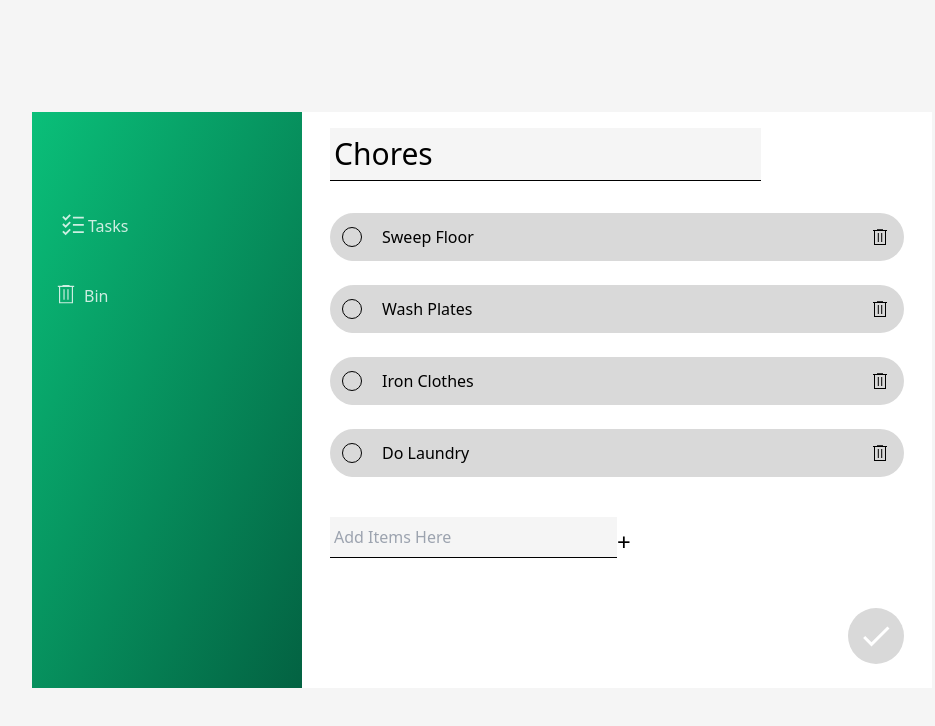
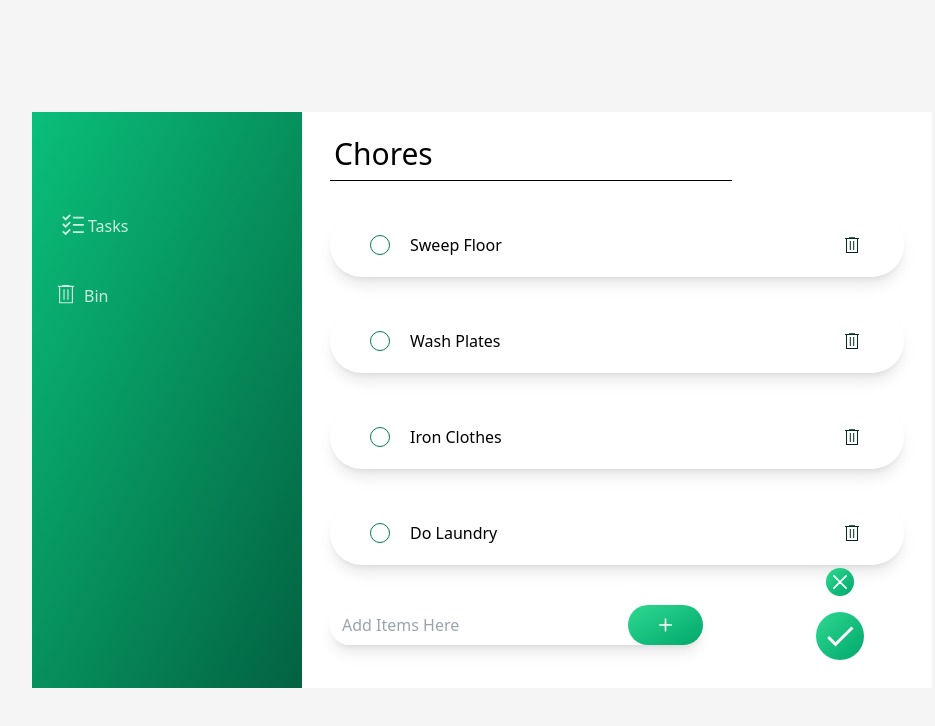
Before and after one commit to davidBen-Adeji/todo_app, a React (Vite) app: page /task in a window 1280 px wide. Shown: the top 726 px of the page, without its empty margins (158-1093 px from the left). Built offline with nearby package versions, Linux system fonts and the light colour scheme.

Commit message:
updated design

```diff
--- a/src/Components/Global/Form.jsx
+++ b/src/Components/Global/Form.jsx
@@ -1,4 +1,5 @@
 import { addTaskItemHandler, inputChangeHandler } from "../../util/functions";
+import AddImg from "../../assets/svg/add.svg";
 
 export default function Form({
   id,
@@ -14,10 +15,11 @@ export default function Form({
       onSubmit={(event) =>
         addTaskItemHandler(event, taskItem, setTaskItems, setTaskItem, setCheckedState, id)
       }
+      className="relative w-[65%] shadow-lg rounded-full"
     >
       <div className="flex items-end mt-10">
         <input
-          className=" bg-[#F5F5F5] w-[50%] border-b border-black py-2 px-1 capitalize outline-none"
+          className=" bg-white w-[80%] py-2 px-3 capitalize outline-none rounded-full"
           type="text"
           value={taskItem}
           placeholder="Add items here"
@@ -30,8 +32,8 @@ export default function Form({
             )
           }
         />
-        <button className=" text-2xl" type="submit">
-          +
+        <button className="absolute bg-gradient-to-br from-jade-400 to-jade-600 hover:from-jade-500 hover:to-jade-700 h-[100%] w-[20%] right-0 flex justify-center items-center rounded-full" type="submit">
+          <img src={AddImg} className="w-[50%] h-[50%]" alt="add item" />
         </button>
       </div>
     </form>
--- a/src/Components/Global/Item.jsx
+++ b/src/Components/Global/Item.jsx
@@ -11,8 +11,8 @@ export default function Item({
   let spanClass = "";
 
   if (checkedState) {
-    clickedLabelClass = " opacity-50";
-    spanClass = "block w-[70%] h-[70%] bg-black rounded-full cursor-pointer";
+    clickedLabelClass = "line-through hover:line-through opacity-50";
+    spanClass = "block w-[70%] h-[70%] bg-gradient-to-br from-jade-200 to-jade-400 rounded-full cursor-pointer";
   }
 
   const inputId = `checkbox_${Math.random()}`;
@@ -28,7 +28,7 @@ export default function Item({
       />{" "}
       <label
         htmlFor={inputId}
-        className="flex justify-center items-center w-5 h-5 border-black border rounded-full cursor-pointer"
+        className="flex justify-center items-center w-5 h-5 transition duration-200 hover:scale-110 focus:scale-110 border-jade-700 border rounded-full cursor-pointer"
       >
         <span className={`${spanClass}`}></span>
       </label>
--- a/src/Components/Global/TaskItem.jsx
+++ b/src/Components/Global/TaskItem.jsx
@@ -1,4 +1,4 @@
-import BinImg from "../../assets/svg/bin.svg";
+import BinImg from "../../assets/svg/bin-green.svg";
 import { deleteTaskItemHandler } from "../../util/functions";
 import Item from "./Item";
 
@@ -12,7 +12,7 @@ export default function TaskItem({
 }) {
   return (
     <li
-      className="relative bg-[#D9D9D9] mt-6 flex justify-between items-center gap-2 p-3 rounded-full"
+      className="relative mt-8 flex justify-between items-center gap-2 px-10 py-5 shadow-lg rounded-full"
     >
       <Item
         id={id}
--- a/src/Components/Global/TaskTitleInput.jsx
+++ b/src/Components/Global/TaskTitleInput.jsx
@@ -4,7 +4,7 @@ export default function TaskTitleInput({ title, setTaskTitle, setTaskItem }) {
   return (
     <div className="mt-4 mb-8">
       <input
-        className=" bg-[#F5F5F5] w-[75%] border-b border-black py-2 px-1 capitalize outline-none text-3xl"
+        className=" bg-white w-[70%] border-b border-black py-2 px-1 capitalize outline-none text-3xl"
         type="text"
         value={title}
         placeholder="Add title here"
--- a/src/Components/Header/CustomLink.jsx
+++ b/src/Components/Header/CustomLink.jsx
@@ -1,4 +1,5 @@
 import { useResolvedPath, useMatch, Link } from "react-router-dom";
+import { removeNewId } from "../../util/functions";
 
 export default function CustomLink({ to, children }) {
   const resolvedPath = useResolvedPath(to);
@@ -7,16 +8,6 @@ export default function CustomLink({ to, children }) {
     "opacity-80";
   if (isActive) {
     opacityClass = "opacity-100";
-  }
-  // an id is automatically generated when create new task link is clicked on
-  // this removes the id if the operation is cancelled
-  function removeNewId() {
-    if ( !JSON.parse(localStorage.getItem("newId")) ) return;
-
-    const id = JSON.parse(localStorage.getItem("newId"));
-    localStorage.removeItem(`${id}_items`);
-    localStorage.removeItem(`${id}_checkedState`);
-    localStorage.removeItem("newId");
   }
 
   return (
--- a/src/Components/NewTask/NewTask.jsx
+++ b/src/Components/NewTask/NewTask.jsx
@@ -1,9 +1,11 @@
 import { useState } from "react";
 import { Link } from "react-router-dom";
 import DoneImg from "../../assets/svg/done.svg";
+import CancelImg from "../../assets/svg/cancel.svg";
 import TaskTitleInput from "../Global/TaskTitleInput.jsx";
 import TaskItems from "../Global/TaskItems.jsx";
 import Form from "../Global/Form.jsx";
+import { removeNewId } from "../../util/functions.js";
 
 export default function NewTask({ onAddTask }) {
   const [taskTitle, setTaskTitle] = useState("");
@@ -46,13 +48,19 @@ export default function NewTask({ onAddTask }) {
         setTaskItems={setTaskItems}
         setTaskTitle={setTaskTitle}
       />
+
+      <div className="absolute w-14 right-8 bottom-14 lappy:right-16 lappy:bottom-7 flex flex-col justify-center items-center gap-4">
+        <Link to="/" className="bg-gradient-to-br from-jade-400 to-jade-600 hover:from-jade-500 hover:to-jade-700 flex justify-center items-center w-7 h-7 rounded-full" onClick={removeNewId}>
+        <img src={CancelImg} alt="cancel" />
+        </Link>
         <Link
-        className="absolute right-7 bottom-6 flex justify-center items-center bg-[#d9d9d9] w-14 h-14 rounded-full text-5xl"
+          className="bg-gradient-to-br from-jade-400 to-jade-600 hover:from-jade-500 hover:to-jade-700 flex justify-center items-center w-12 h-12 rounded-full"
           to="/"
           onClick={() => onAddTask(task)}
         >
           <img className="w-9 h-9" src={DoneImg} alt="done" />
         </Link>
+      </div>
     </>
   );
 }
--- a/src/Components/Tasks/NewTaskButton.jsx
+++ b/src/Components/Tasks/NewTaskButton.jsx
@@ -4,7 +4,7 @@ import AddImg from "../../assets/svg/add.svg";
 export default function NewTaskButton() {
   return (
     <Link
-      className="absolute bg-gradient-to-br from-jade-400 to-jade-600 hover:from-jade-500 hover:to-jade-700 right-10 lappy:right-16 bottom-14 lappy:bottom-7 flex justify-center items-center w-14 h-14 rounded-full text-5xl"
+      className="absolute bg-gradient-to-br from-jade-400 to-jade-600 hover:from-jade-500 hover:to-jade-700 right-10 lappy:right-16 bottom-14 lappy:bottom-7 flex justify-center items-center w-14 h-14 rounded-full"
       to="/newTask"
     >
       <img className="w-[65%] h-[65%]" src={AddImg} alt="add a new task" />
--- a/src/Components/ViewedTask/ViewedTask.jsx
+++ b/src/Components/ViewedTask/ViewedTask.jsx
@@ -1,9 +1,11 @@
 import { useState } from "react";
 import { Link } from "react-router-dom";
 import DoneImg from "../../assets/svg/done.svg";
+import CancelImg from "../../assets/svg/cancel.svg"
 import TaskTitleInput from "../Global/TaskTitleInput";
 import TaskItems from "../Global/TaskItems";
 import Form from "../Global/Form";
+import { removeNewId } from "../../util/functions";
 
 export default function ViewedTask({ task, onUpdateTask }) {
   const [taskTitle, setTaskTitle] = useState(task.taskTitle);
@@ -43,13 +45,18 @@ export default function ViewedTask({ task, onUpdateTask }) {
         setTaskItems={setTaskItems}
         setTaskTitle={setTaskTitle}
       />
+      <div className="absolute w-14 right-8 bottom-14 lappy:right-16 lappy:bottom-7 flex flex-col justify-center items-center gap-4">
+        <Link to="/" className="bg-gradient-to-br from-jade-400 to-jade-600 hover:from-jade-500 hover:to-jade-700 flex justify-center items-center w-7 h-7 rounded-full" onClick={removeNewId}>
+        <img src={CancelImg} alt="cancel" />
+        </Link>
       <Link
-        className="absolute right-7 bottom-6 flex justify-center items-center bg-[#d9d9d9] w-14 h-14 rounded-full text-5xl hover:opacity-80"
+        className="bg-gradient-to-br from-jade-400 to-jade-600 hover:from-jade-500 hover:to-jade-700 flex justify-center items-center w-12 h-12 rounded-full"
         to="/"
         onClick={() => onUpdateTask(updatedTask)}
       >
         <img className="w-9 h-9" src={DoneImg} alt="done" />
       </Link>
+      </div>
     </>
   );
 }
--- a/src/util/functions.js
+++ b/src/util/functions.js
@@ -67,3 +67,14 @@ export function deleteTaskItemHandler(
     return newState;
   });
 }
+
+  // an id is automatically generated when create new task link is clicked on
+  // this removes the id if the operation is cancelled
+  export function removeNewId() {
+    if ( !JSON.parse(localStorage.getItem("newId")) ) return;
+
+    const id = JSON.parse(localStorage.getItem("newId"));
+    localStorage.removeItem(`${id}_items`);
+    localStorage.removeItem(`${id}_checkedState`);
+    localStorage.removeItem("newId");
+  }
```
Also changed, not shown: src/assets/svg/cancel.svg (added). Lines whose indentation alone changed are shown as unchanged.
